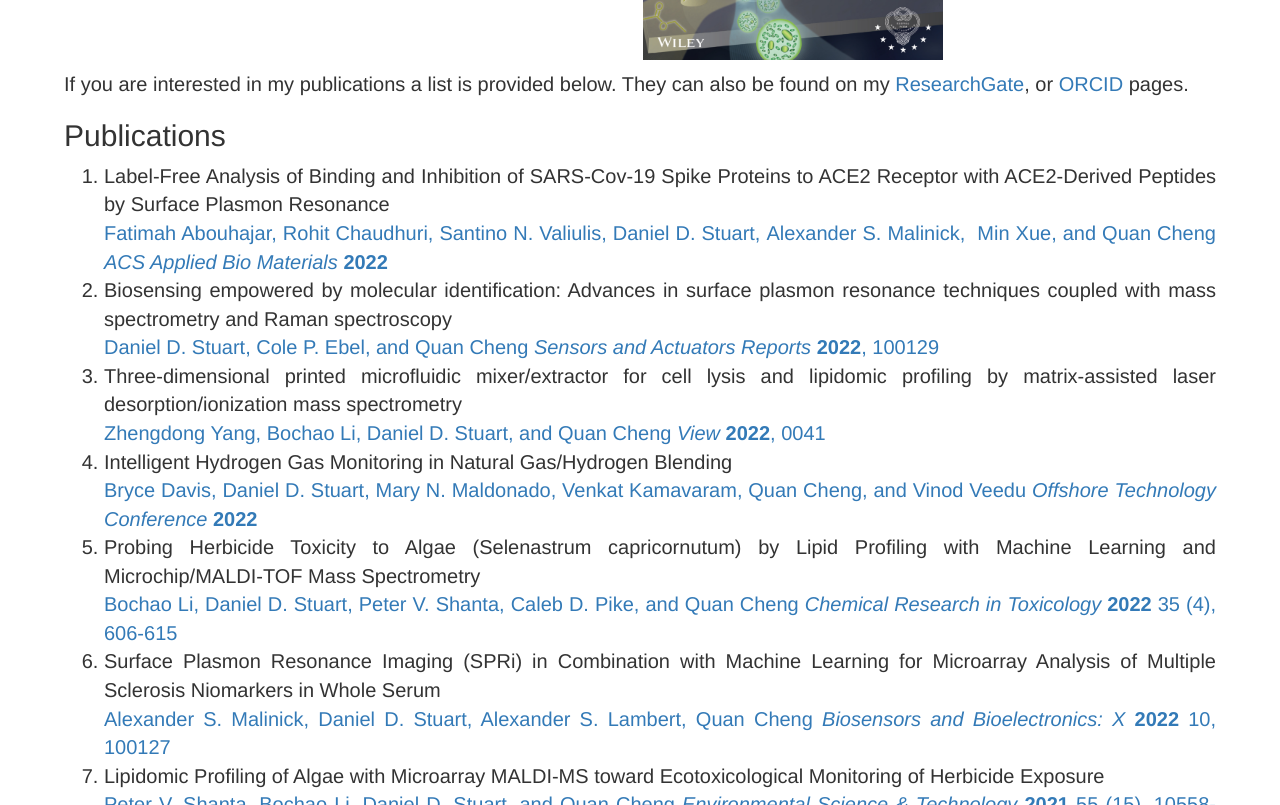
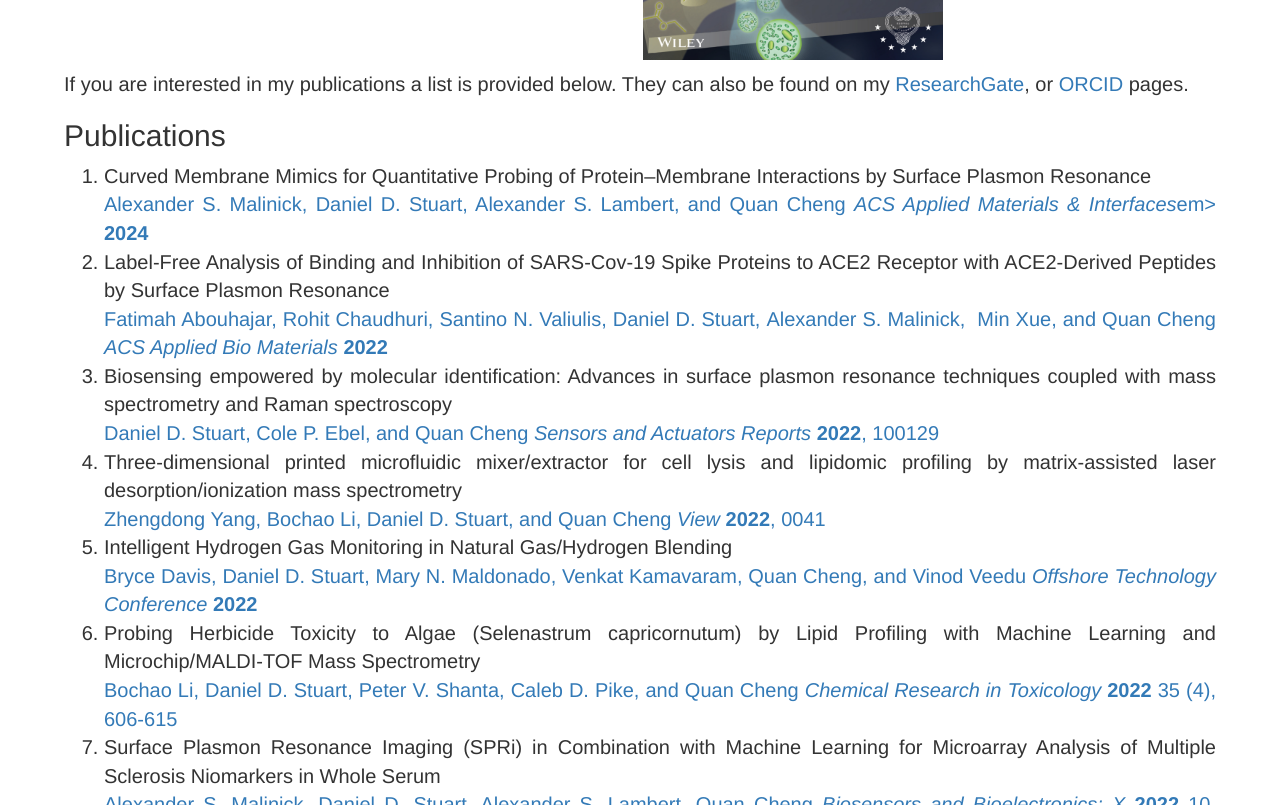
Before and after one commit to danieldstuart/danieldstuart.github.io, a Jekyll site: the page built from publications.markdown, in a window 1280 px wide and 900 px high, scrolled down 303 px, cut to the strip 95-900 px from the top of the window. Built offline with Jekyll 4.4.1, drawn with Linux system fonts in a browser that asks for light colours; nearby versions of some CDN libraries.

Commit message:
Update publications.markdown

```diff
--- a/publications.markdown
+++ b/publications.markdown
@@ -15,25 +15,27 @@
 
 ## Publications ##
 <div markdown="1" class="list">
-1. Label-Free Analysis of Binding and Inhibition of SARS-Cov-19 Spike Proteins to ACE2 Receptor with ACE2-Derived Peptides by Surface Plasmon Resonance <br>
+1. Curved Membrane Mimics for Quantitative Probing of Protein–Membrane Interactions by Surface Plasmon Resonance <br>
+[Alexander S. Malinick, Daniel D. Stuart, Alexander S. Lambert, and Quan Cheng <em> ACS Applied Materials & Interfaces</em>em> <strong>2024 </strong>](https://pubs.acs.org/doi/full/10.1021/acsami.3c12922)
+2. Label-Free Analysis of Binding and Inhibition of SARS-Cov-19 Spike Proteins to ACE2 Receptor with ACE2-Derived Peptides by Surface Plasmon Resonance <br>
 [Fatimah Abouhajar, Rohit Chaudhuri, Santino N. Valiulis, Daniel D. Stuart, Alexander S. Malinick,  Min Xue, and Quan Cheng <em>ACS Applied Bio Materials</em> <strong>2022 </strong>](https://doi.org/10.1021/acsabm.2c00832)
-2. Biosensing empowered by molecular identification: Advances in surface plasmon resonance techniques coupled with mass spectrometry and Raman spectroscopy <br>
+3. Biosensing empowered by molecular identification: Advances in surface plasmon resonance techniques coupled with mass spectrometry and Raman spectroscopy <br>
 [Daniel D. Stuart, Cole P. Ebel, and Quan Cheng <em>Sensors and Actuators Reports</em> <strong>2022</strong>, 100129](https://doi.org/10.1016/j.snr.2022.100129)
-3. Three-dimensional printed microfluidic mixer/extractor for cell lysis and lipidomic profiling by matrix-assisted laser desorption/ionization mass spectrometry <br>
+4. Three-dimensional printed microfluidic mixer/extractor for cell lysis and lipidomic profiling by matrix-assisted laser desorption/ionization mass spectrometry <br>
 [Zhengdong Yang, Bochao Li, Daniel D. Stuart, and Quan Cheng <em>View</em> <strong>2022</strong>, 0041](https://doi.org/10.1002/VIW.20220041)
-4. Intelligent Hydrogen Gas Monitoring in Natural Gas/Hydrogen Blending <br>
+5. Intelligent Hydrogen Gas Monitoring in Natural Gas/Hydrogen Blending <br>
 [Bryce Davis,  Daniel D. Stuart, Mary N. Maldonado, Venkat Kamavaram,  Quan Cheng, and Vinod Veedu <em>Offshore Technology Conference</em> <strong>2022</strong>](http://dx.doi.org/10.4043/32007-MS)
-5. Probing Herbicide Toxicity to Algae (Selenastrum capricornutum) by Lipid Profiling with Machine Learning and Microchip/MALDI-TOF Mass Spectrometry <br>
+6. Probing Herbicide Toxicity to Algae (Selenastrum capricornutum) by Lipid Profiling with Machine Learning and Microchip/MALDI-TOF Mass Spectrometry <br>
 [Bochao Li, Daniel D. Stuart, Peter V. Shanta, Caleb D. Pike, and Quan Cheng <em>Chemical Research in Toxicology</em> <strong>2022</strong> 35 (4), 606-615](http://dx.doi.org/10.1021/acs.chemrestox.1c00397)
-6. Surface Plasmon Resonance Imaging (SPRi) in Combination with Machine Learning for Microarray Analysis of Multiple Sclerosis Niomarkers in Whole Serum <br>
+7. Surface Plasmon Resonance Imaging (SPRi) in Combination with Machine Learning for Microarray Analysis of Multiple Sclerosis Niomarkers in Whole Serum <br>
 [Alexander S. Malinick, Daniel D. Stuart, Alexander S. Lambert, Quan Cheng <em>Biosensors and Bioelectronics: X</em> <strong>2022</strong> 10, 100127](http://dx.doi.org/10.1016/j.biosx.2022.100127)
-7. Lipidomic Profiling of Algae with Microarray MALDI-MS toward Ecotoxicological Monitoring of Herbicide Exposure <br>
+8. Lipidomic Profiling of Algae with Microarray MALDI-MS toward Ecotoxicological Monitoring of Herbicide Exposure <br>
 [Peter V. Shanta, Bochao Li, Daniel D. Stuart, and Quan Cheng <em>Environmental Science & Technology</em> <strong>2021</strong> 55 (15), 10558-10568](http://dx.doi.org/10.1021/acs.est.1c01138)
-8. Detection of Multiple Sclerosis Biomarkers in Serum by Ganglioside Microarrays and Surface Plasmon Resonance Imaging <br>
+9. Detection of Multiple Sclerosis Biomarkers in Serum by Ganglioside Microarrays and Surface Plasmon Resonance Imaging <br>
 [Alexander S. Malinick, Alexander S. Lambert, Daniel D. Stuart, Bochao Li, Ellie Puente, and Quan Cheng <em>ACS Sensors</em> <strong>2020</strong> 5 (11), 3617-3626](http://dx.doi.org/10.1021/acssensors.0c01935)
-9. Plasmonic Gold Templates Enhancing Single Cell Lipidomic Analysis of Microorganisms <br>
+10. Plasmonic Gold Templates Enhancing Single Cell Lipidomic Analysis of Microorganisms <br>
 [Peter V. Shanta, Bochao Li, Daniel D. Stuart, and Quan Cheng <em>Analytical Chemistry</em> <strong>2020</strong> 92 (9), 6213-6217](http://dx.doi.org/10.1021/acs.analchem.9b05285)
-10. Graphene Oxide-Nanocarriers for Fluorescent Sensing of Calcium Ion Accumulation and Direct Assessment of Ion-Induced Enzymatic Activities in Cells <br>
+11. Graphene Oxide-Nanocarriers for Fluorescent Sensing of Calcium Ion Accumulation and Direct Assessment of Ion-Induced Enzymatic Activities in Cells <br>
 [Peter V. Shanta, Daniel D. Stuart, and Quan Cheng <em>ACS Applied Nano Materials</em> <strong>2019</strong> 2 (9), 5594-5603](http://dx.doi.org/10.1021/acsanm.9b01160)
 </div>
 
```
